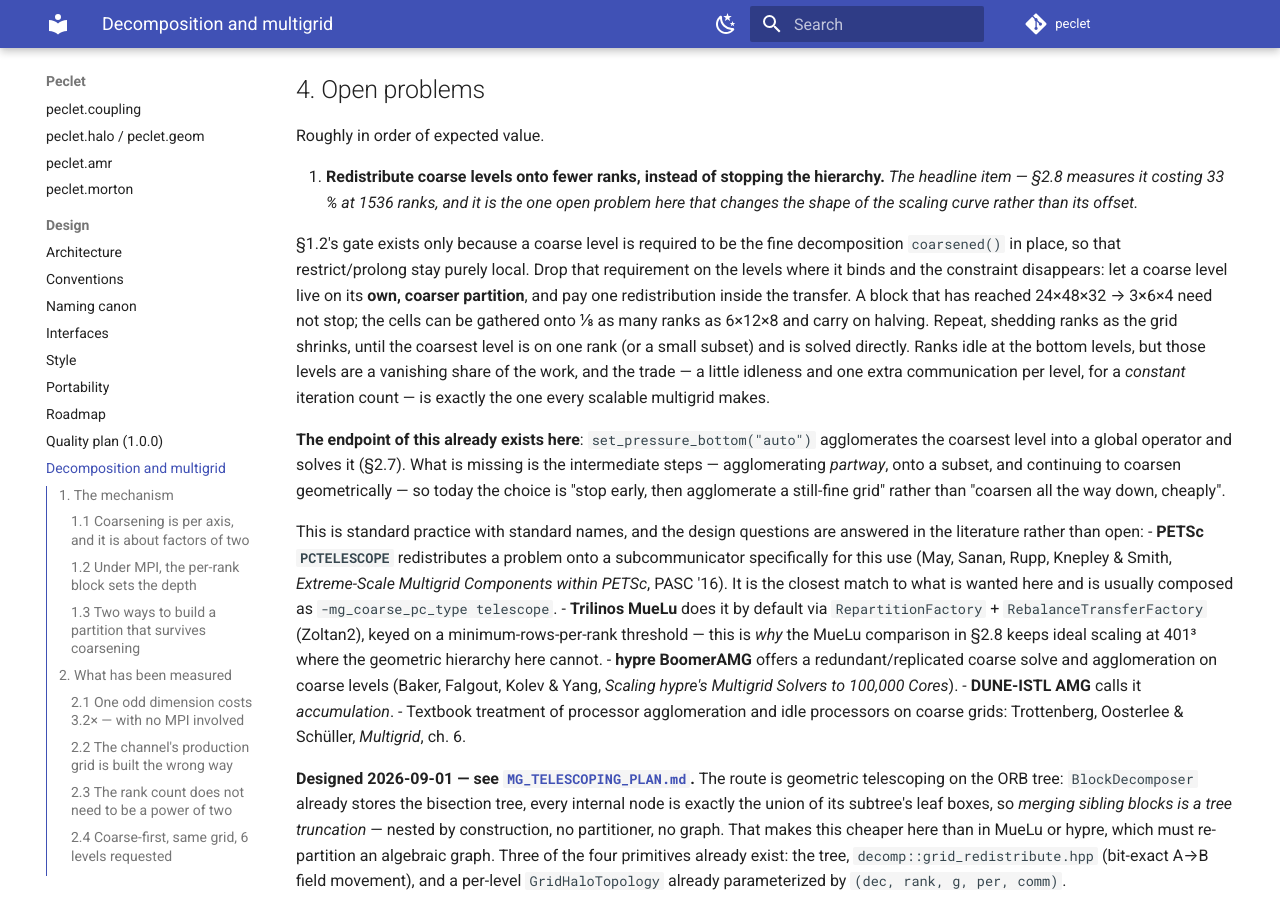
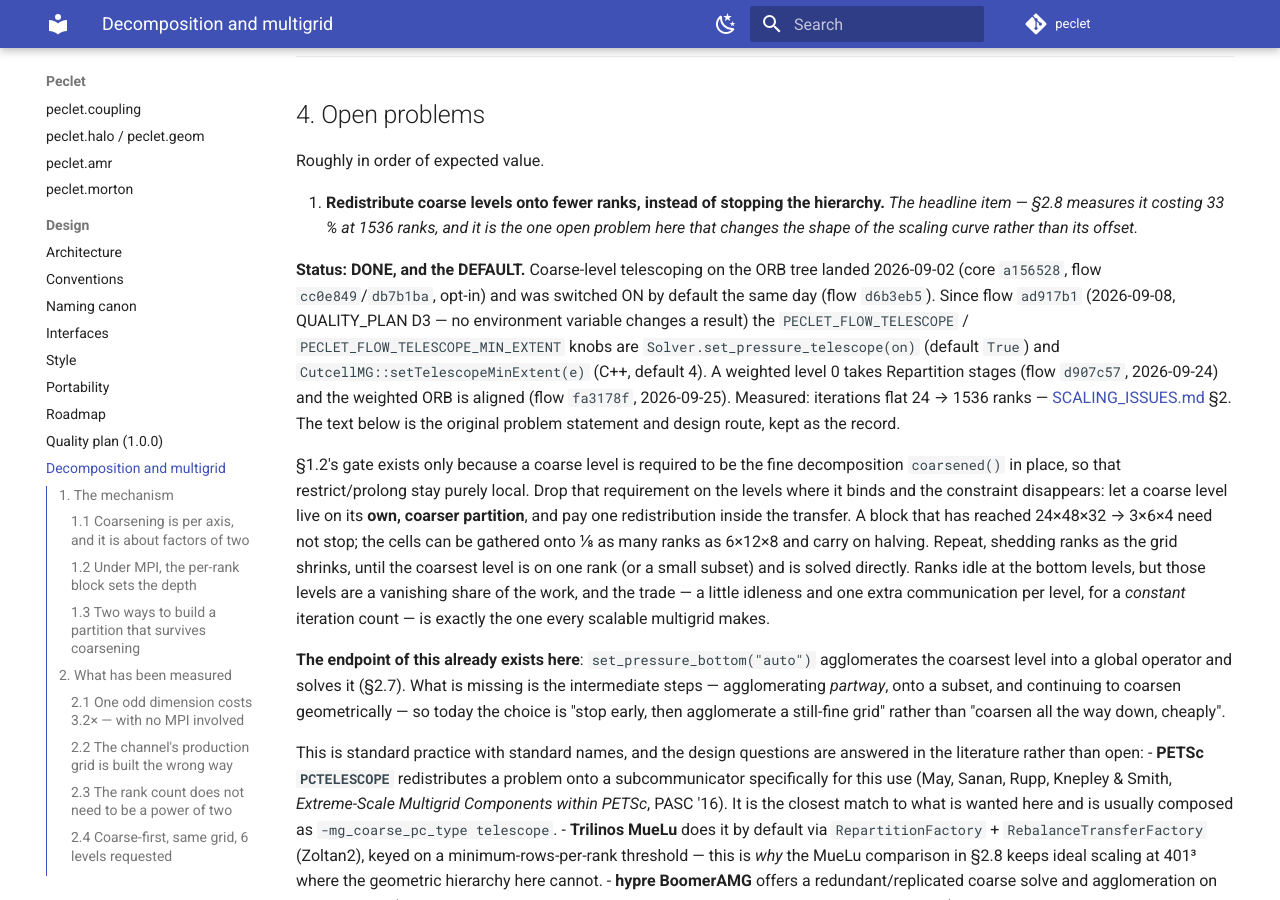
Before and after one commit to computational-chemical-engineering/peclet, an MkDocs documentation site: the page built from docs/DECOMPOSITION_AND_MULTIGRID.md, in a window 1280 px wide and 900 px high, scrolled down 6606 px. Built offline with MkDocs 1.6.1 and Material for MkDocs 9.7.7, drawn with Linux system fonts in a browser that asks for light colours; comment, search, counter and statistics services are not loaded; some of the changed text lies outside the part shown.

Commit message:
SCALING_ISSUES #1/#2, DECOMPOSITION_AND_MULTIGRID §4.1: status lines follow the code
- #2 / open problem 1: MG telescoping landed opt-in 2026-09-02 (core a156528, flow cc0e849/db7b1ba)
  and has been the DEFAULT since flow d6b3eb5 the same day; the summary table still said "opt-in"
  and D&M §4 item 1 had no status at all. Since flow ad917b1 (2026-09-08, QUALITY_PLAN D3) the
  PECLET_FLOW_TELESCOPE / _MIN_EXTENT env knobs are Solver.set_pressure_telescope(on) and
  CutcellMG::setTelescopeMinExtent(e); Repartition stages (d907c57) and the aligned weighted ORB
  (fa3178f) noted.
- #1: operator storage is double by default since flow dc6ae78 (2026-09-11); CMakeLists line ref
  refreshed; the "re-bless before 1.0.0" consequence closed (not needed, 2026-09-12) with the three
  items RELEASE_PREP §1.2 left open.
- The env knobs these docs still named as live (PECLET_FLOW_VMG_AUTO_CELLS,
  PECLET_FLOW_DECOMP_MAX_IMBALANCE, PECLET_FLOW_AGGLOM_EXTENT) now name their ad917b1 setters.
History sections untouched.

Co-Authored-By: Claude Opus 5.5 <noreply@anthropic.com>

```diff
--- a/docs/DECOMPOSITION_AND_MULTIGRID.md
+++ b/docs/DECOMPOSITION_AND_MULTIGRID.md
@@ -65,7 +65,9 @@ the solver by hand.** The mode must be set before `mpi_block()` and `init_mpi()`
 from it.
 
 Because depth and balance trade off, the factory builds each candidate depth and **measures** its
-imbalance, taking the deepest within `PECLET_FLOW_DECOMP_MAX_IMBALANCE` (default 1.05). The search is
+imbalance, taking the deepest within `max_imbalance` (default 1.05; `Solver.set_decomposition(levels,
+max_imbalance)` / `mpi_block(..., max_imbalance=)`, the env var `PECLET_FLOW_DECOMP_MAX_IMBALANCE`
+before flow `ad917b1`). The search is
 a pure function of `(ranks, grid, levels)`, so every rank reaches the same answer without
 communicating — do not make it depend on anything rank-local.
 
@@ -160,7 +162,8 @@ is a mode spanning many cells along an axis (Gauss–Seidel needs O(L²) sweeps
 cells). A 64 × 2 × 2 bottom is only 256 cells and still costs 6.0 iterations against 4.0.
 
 `set_pressure_bottom("auto")` agglomerates whenever the coarsest global grid exceeds
-`PECLET_FLOW_AGGLOM_EXTENT` (4) cells on any axis; `"smoother"` is the legacy cheap bottom,
+`set_pressure_bottom_extent(cells)` (default 4; the env var `PECLET_FLOW_AGGLOM_EXTENT` before flow
+`ad917b1`) cells on any axis; `"smoother"` is the legacy cheap bottom,
 `"agglomerated"` forces it. The agglomerated bottom is decomposition-independent by construction (the
 gathered operator is keyed by global cell id) and measures as such: np=6 against np=1 agrees to
 **4.5e-16**.
@@ -219,7 +222,8 @@ win lives); anchored operators keep the smoothed bottom, byte-identical to legac
 `"agglomerated"` still forces agglomeration anywhere. Caveat: porous / variable-ρ rebuild the
 operator — and therefore the bottom AMG — every step; fine for the intended few-cells-per-axis
 bottoms, but do not pair `auto` with a badly-factored grid (a huge bottom) on those paths.
-`PECLET_FLOW_AGGLOM_EXTENT=1000000` restores the legacy behaviour without a code change.
+`set_pressure_bottom_extent(1000000)` (formerly `PECLET_FLOW_AGGLOM_EXTENT=1000000`) restores the
+legacy behaviour without a code change.
 
 ### 2.8 The depth cap costs real iterations under strong scaling — measured end to end
 
@@ -283,6 +287,16 @@ Roughly in order of expected value.
 1. **Redistribute coarse levels onto fewer ranks, instead of stopping the hierarchy.** *The
    headline item — §2.8 measures it costing 33 % at 1536 ranks, and it is the one open problem here
    that changes the shape of the scaling curve rather than its offset.*
+
+   **Status: DONE, and the DEFAULT.** Coarse-level telescoping on the ORB tree landed 2026-09-02
+   (core `a156528`, flow `cc0e849`/`db7b1ba`, opt-in) and was switched ON by default the same day
+   (flow `d6b3eb5`). Since flow `ad917b1` (2026-09-08, QUALITY_PLAN D3 — no environment variable
+   changes a result) the `PECLET_FLOW_TELESCOPE` / `PECLET_FLOW_TELESCOPE_MIN_EXTENT` knobs are
+   `Solver.set_pressure_telescope(on)` (default `True`) and `CutcellMG::setTelescopeMinExtent(e)`
+   (C++, default 4). A weighted level 0 takes Repartition stages (flow `d907c57`, 2026-09-24) and
+   the weighted ORB is aligned (flow `fa3178f`, 2026-09-25). Measured: iterations flat 24 → 1536
+   ranks — [SCALING_ISSUES.md](SCALING_ISSUES.md) §2. The text below is the original problem
+   statement and design route, kept as the record.
 
    §1.2's gate exists only because a coarse level is required to be the fine decomposition
    `coarsened()` in place, so that restrict/prolong stay purely local. Drop that requirement on the
```
Also changed, not shown: docs/SCALING_ISSUES.md (+13 -5 lines).
